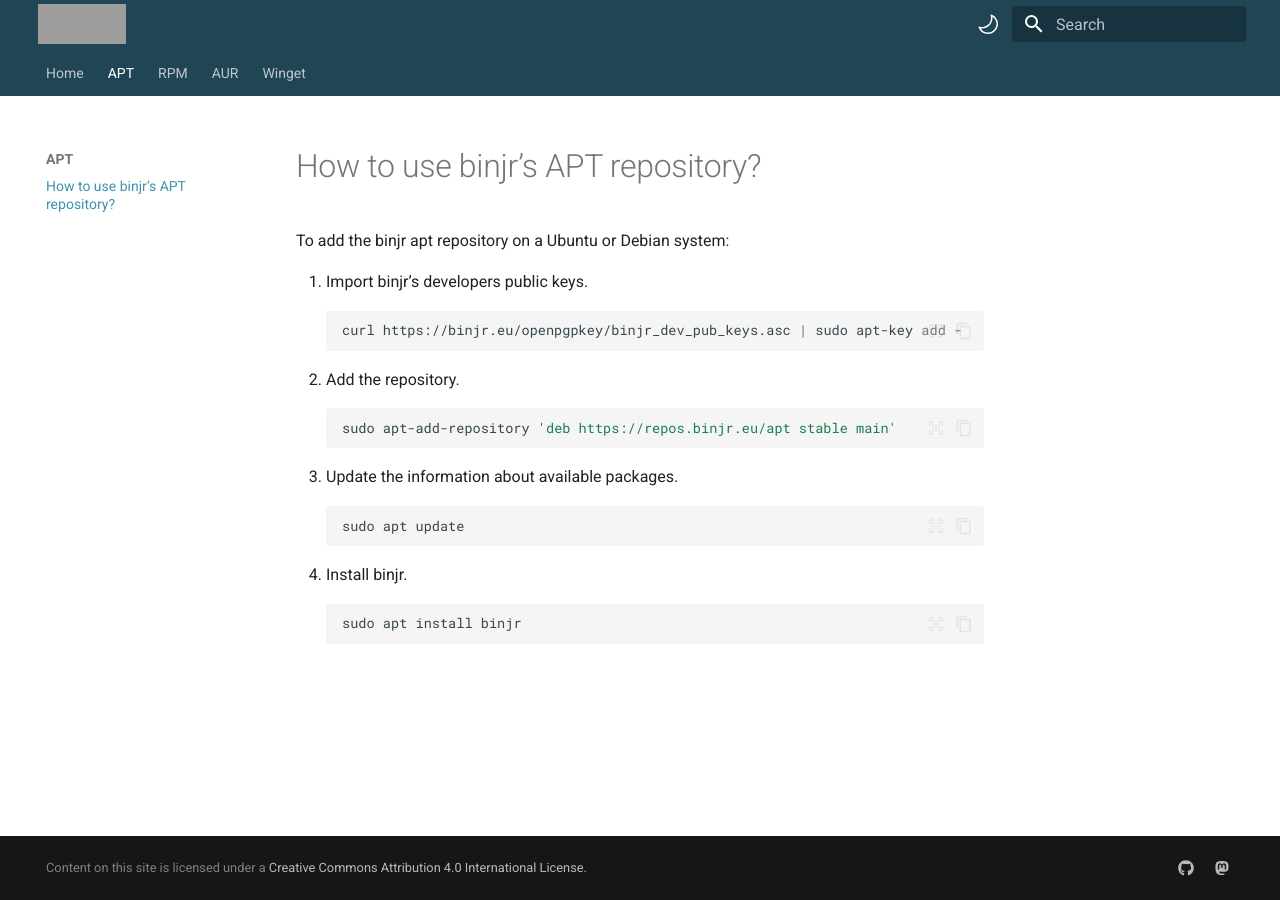
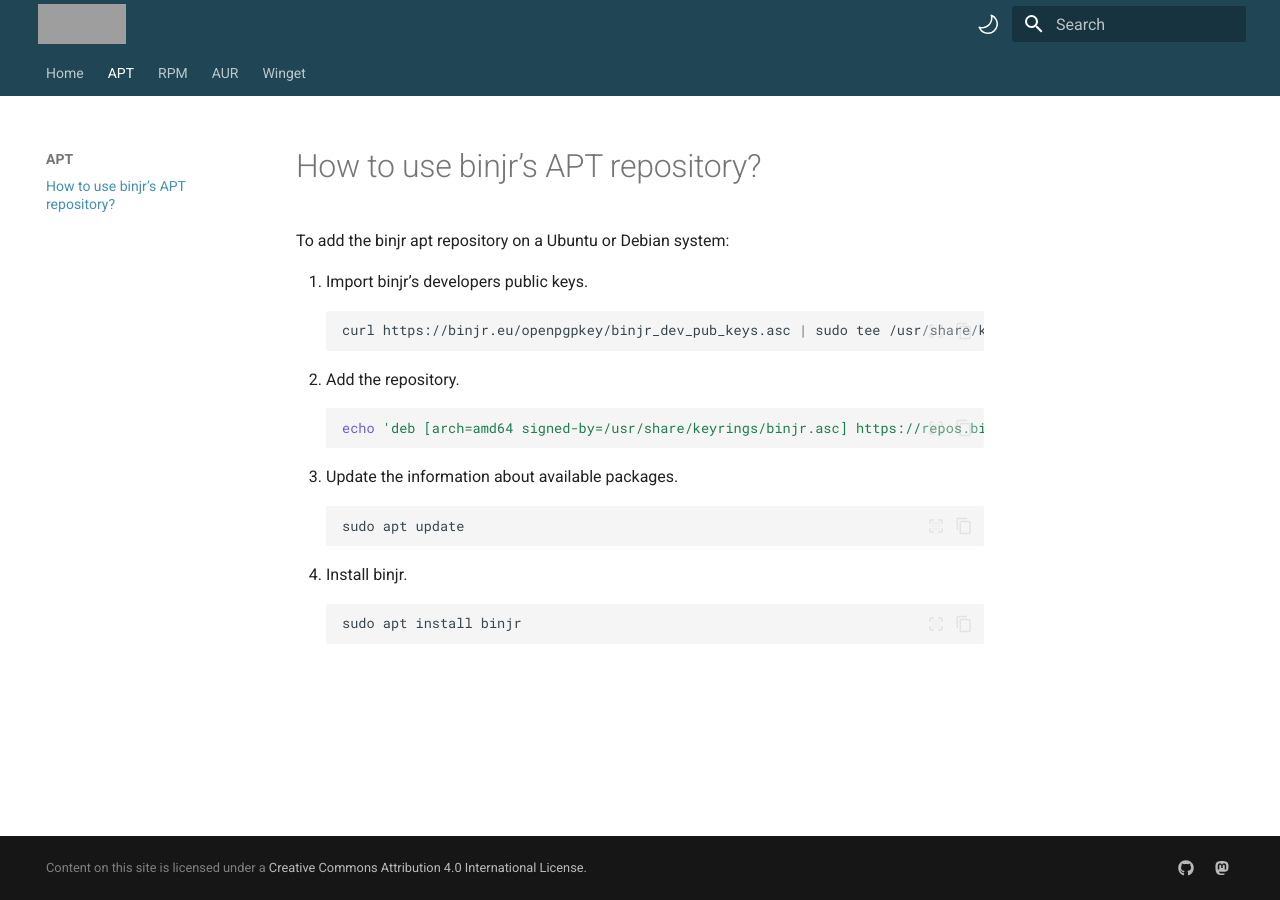
Before and after one commit to binjr/repos.binjr.eu, an MkDocs documentation site: the page built from docs/apt/README.md, in a window 1280 px wide. Built offline with MkDocs 1.6.1 and Material for MkDocs 9.7.7, drawn with Linux system fonts in a browser that asks for light colours.

Commit message:
Updated APT repo setting instruction, following apt-key's deprecation

````diff
--- a/docs/apt/README.md
+++ b/docs/apt/README.md
@@ -3,18 +3,18 @@
 To add the binjr apt repository on a Ubuntu or Debian system:
 
 1. Import binjr's developers public keys.
-    ``` sh
-    curl https://binjr.eu/openpgpkey/binjr_dev_pub_keys.asc | sudo apt-key add -
+    ``` bash
+    curl https://binjr.eu/openpgpkey/binjr_dev_pub_keys.asc | sudo tee /usr/share/keyrings/binjr.asc
     ```
 2. Add the repository.
-    ``` sh
-    sudo apt-add-repository 'deb https://repos.binjr.eu/apt stable main'
+    ``` bash
+    echo 'deb [arch=amd64 signed-by=/usr/share/keyrings/binjr.asc] https://repos.binjr.eu/apt stable main' | sudo tee /etc/apt/sources.list.d/binjr.list
     ```
 3. Update the information about available packages.
-    ``` sh
+    ``` bash
     sudo apt update
     ```
 3. Install binjr.
-    ``` sh
+    ``` bash
     sudo apt install binjr
     ```
````
Also changed, not shown: docs/rpm/README.md (+3 -3 lines).
